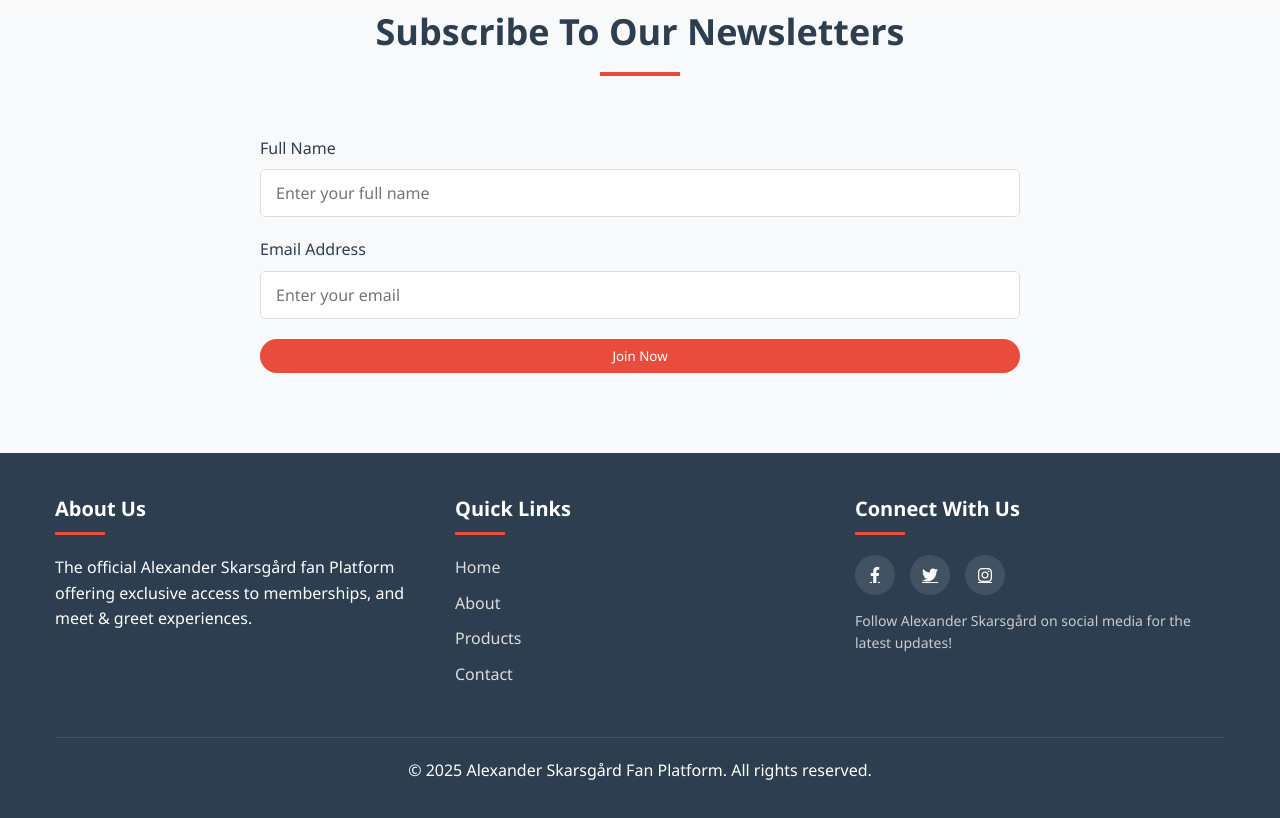
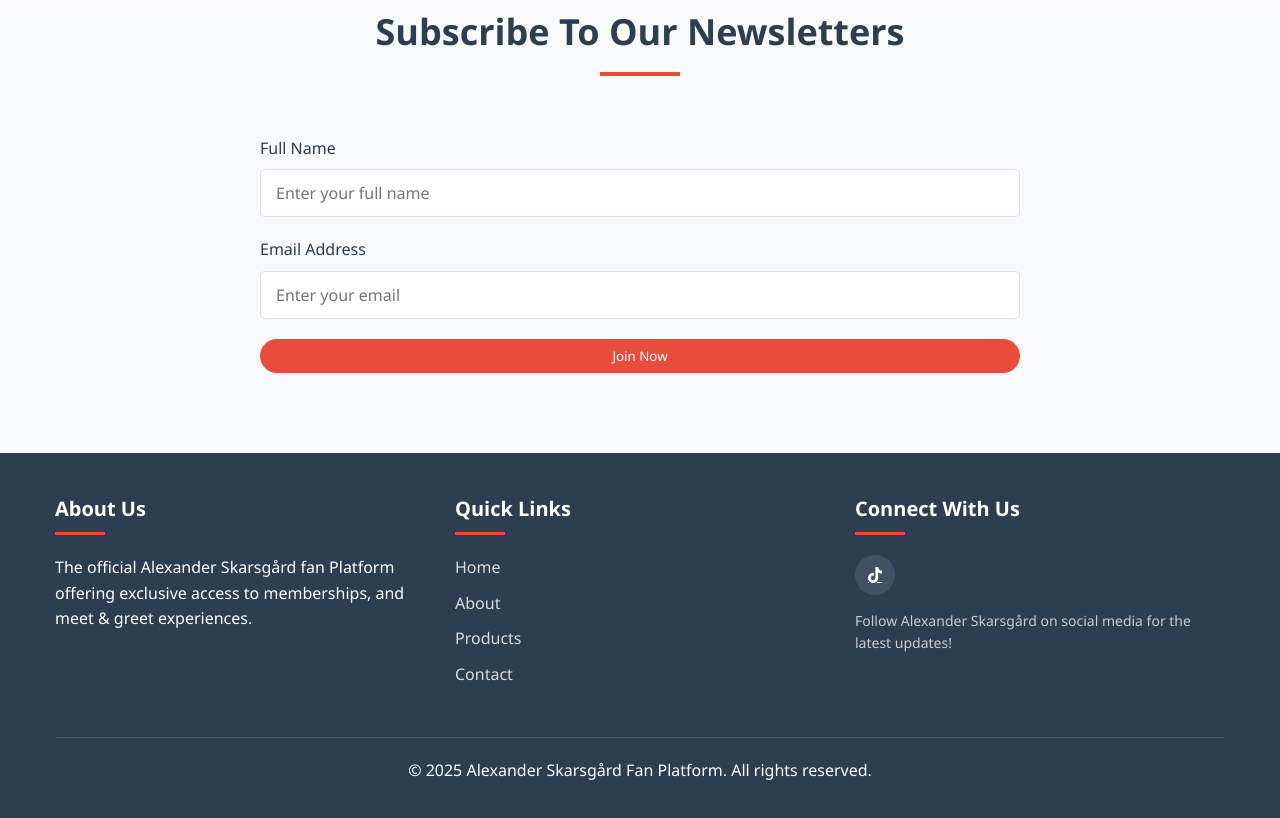
Before and after one commit to williamgutierrezlevy58-eng/Alexander-Skarsg-rds, a plain HTML site: page index.html in a window 1280 px wide. Shown: the part 1913-2731 px from the top of the page. Drawn offline with Linux system fonts and the light colour scheme.

Commit message:
Update index.html

```diff
--- a/index.html
+++ b/index.html
@@ -1010,15 +1010,8 @@
                 <div class="footer-section">
                     <h3 id="footerConnectTitle">Connect With Us</h3>
                     <div class="social-icons">
-                        <a href="https://www.facebook.com/AlexanderSkarsgardNews/" target="_blank" rel="noopener noreferrer" aria-label="Follow Alexander Skarsgård on Facebook">
-                            <i class="fab fa-facebook-f"></i>
-                        </a>
-                        <a href="https://twitter.com/AlexSkarsgardF" target="_blank" rel="noopener noreferrer" aria-label="Follow Alexander Skarsgård on Twitter">
-                            <i class="fab fa-twitter"></i>
-                        </a>
-                        <a href="https://www.instagram.com/alexanderskarsgard_fans/" target="_blank" rel="noopener noreferrer" aria-label="Follow Alexander Skarsgård on Instagram">
-                            <i class="fab fa-instagram"></i>
-                        </a>
+						<a href="https://www.tiktok.com/alexander.skarsgr69" <i class="fab fa-tiktok"></i>
+						</a>
                     </div>
                     <p style="margin-top: 15px; font-size: 14px; color: #ccc;" id="footerFollowText">Follow Alexander Skarsgård on social media for the latest updates!</p>
                 </div>
```
